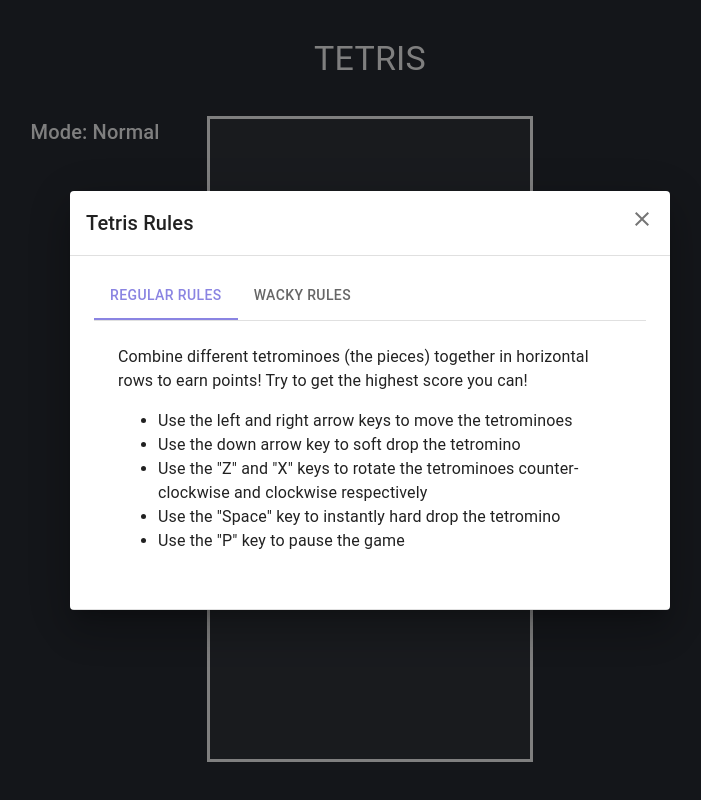
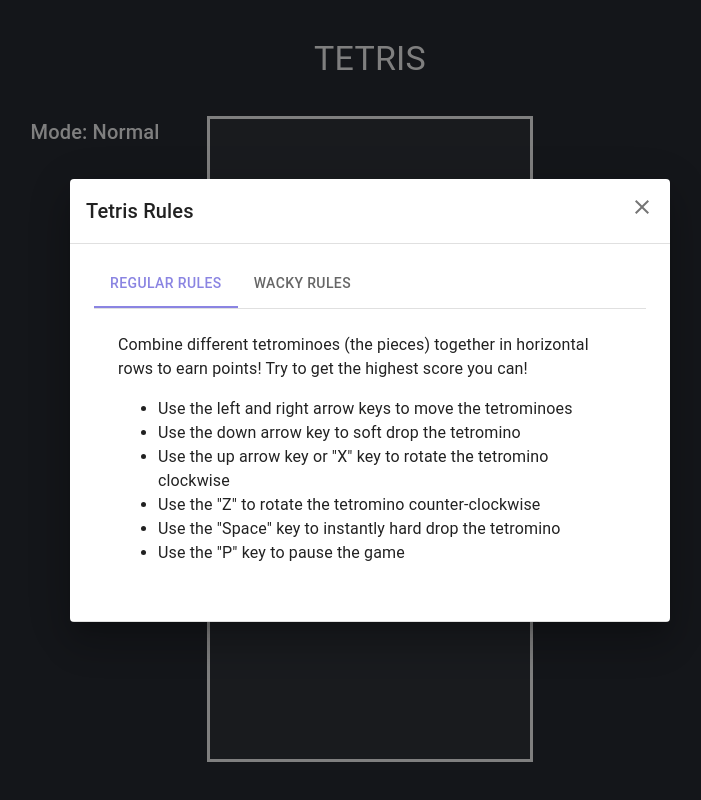
Before and after one commit to Annie0728/tetris, a React (Create React App) app: page / in a window 1280 px wide. Both pictures are taken after a click on the button "RULES". Shown: the whole page, without its empty margins (270-971 px from the left). Built offline with nearby package versions, Linux system fonts and the light colour scheme.

Commit message:
up arrow will also rotate mino

```diff
--- a/src/Components/Keys.js
+++ b/src/Components/Keys.js
@@ -16,6 +16,7 @@ const keys = {
   KeyP: actions.pause,
   KeyQ: actions.quit,
   KeyX: actions.rotate_clock,
+  ArrowUp: actions.rotate_clock,
   KeyZ: actions.rotate_counter,
   ArrowDown: actions.slow_drop,
   Space: actions.fast_drop,
--- a/src/Components/Rules.js
+++ b/src/Components/Rules.js
@@ -80,7 +80,8 @@ function Rules(props) {
           <ul>
             <li>Use the left and right arrow keys to move the tetrominoes</li>
             <li>Use the down arrow key to soft drop the tetromino</li>
-            <li>Use the "Z" and "X" keys to rotate the tetrominoes counter-clockwise and clockwise respectively</li>
+            <li>Use the up arrow key or "X" key to rotate the tetromino clockwise</li>
+            <li>Use the "Z" to rotate the tetromino counter-clockwise</li>
             <li>Use the "Space" key to instantly hard drop the tetromino</li>
             <li>Use the "P" key to pause the game</li>
           </ul>
```
Also changed, not shown: 1 other file (tests, documents, lock files or other folders).
